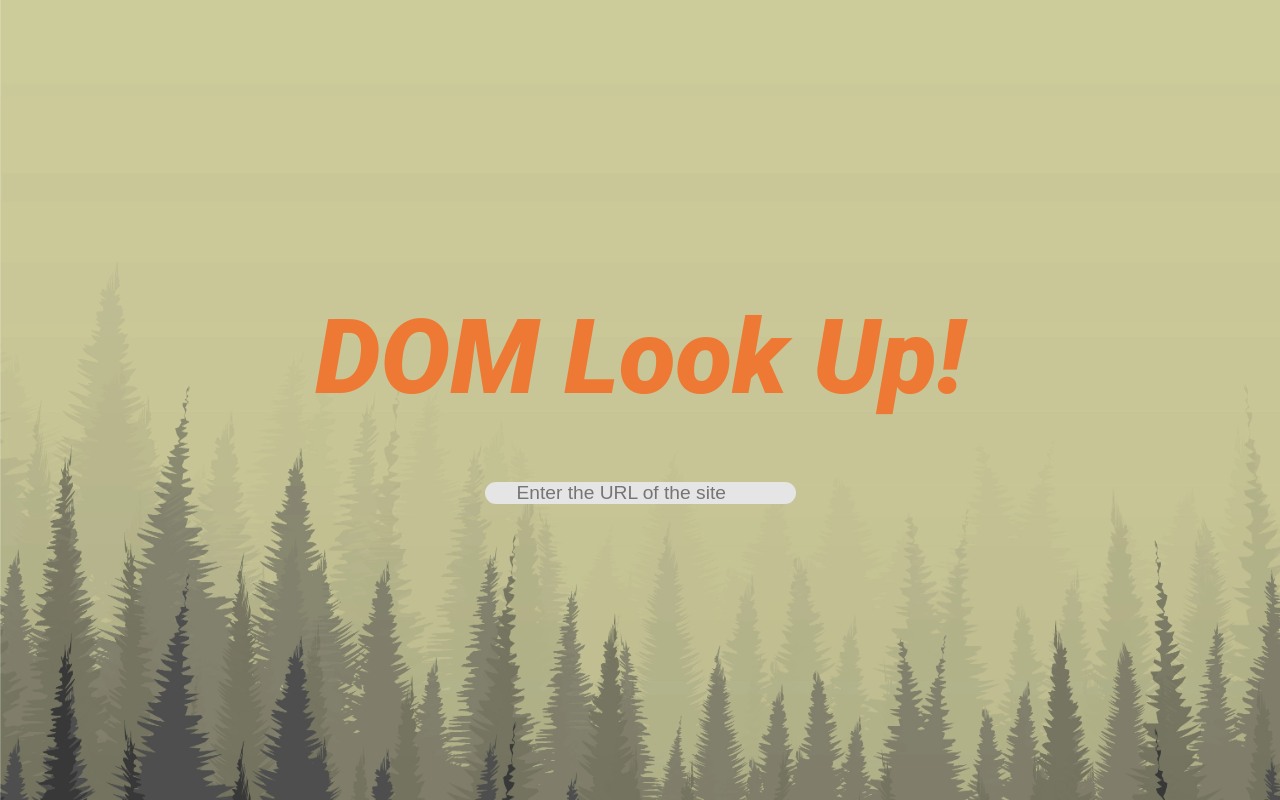
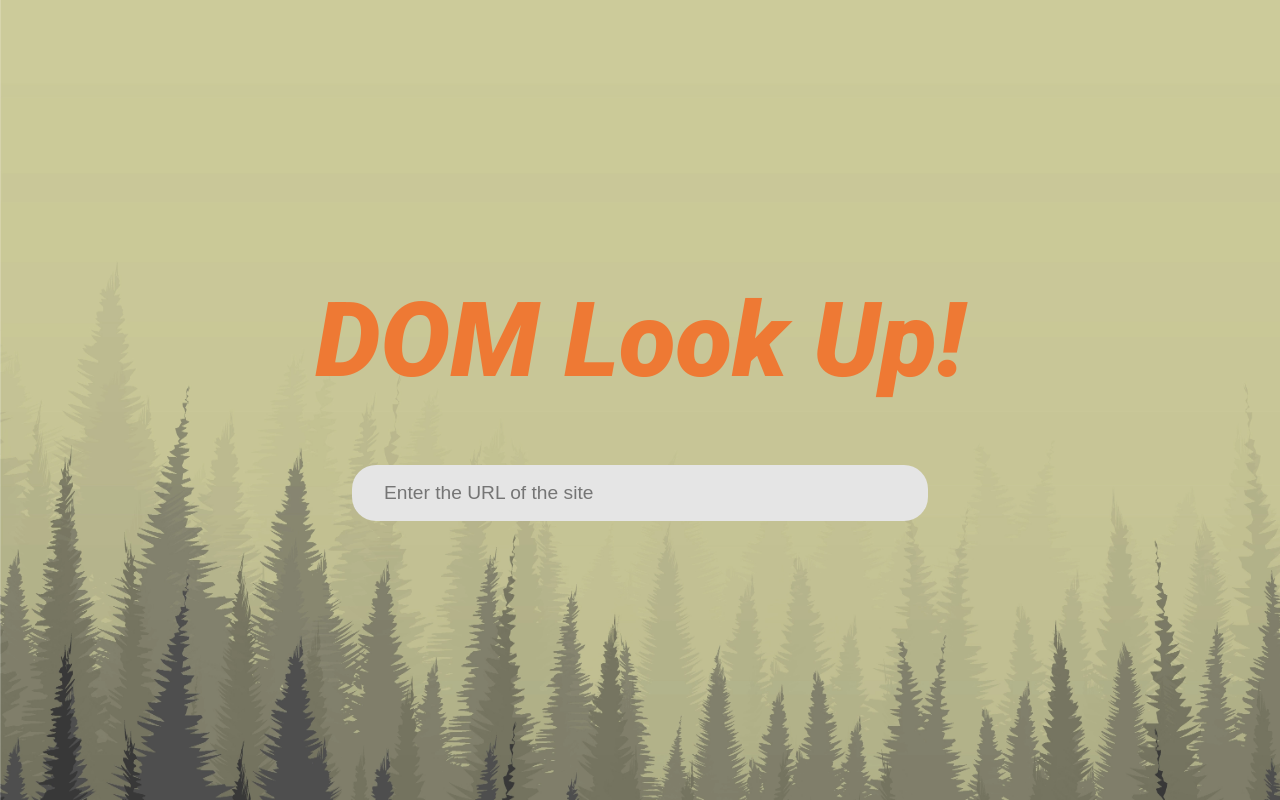
Before and after one commit to 0jaaack/dom-look-up, an Angular app: page / in a window 1280 px wide. Built offline with nearby package versions, Linux system fonts and the light colour scheme.

Commit message:
[Feature] create UrlService

```diff
--- a/src/app/header/header.component.html
+++ b/src/app/header/header.component.html
@@ -1,4 +1,4 @@
 <header class="header">
-  <div class="header__logo">Dom Look Up!</div>
-  <input class="header__search" type="text"/>
+  <a href="/" class="header__logo">Dom Look Up!</a>
+  <app-search-bar size="small"></app-search-bar>
 </header>
--- a/src/app/search-bar/search-bar.component.html
+++ b/src/app/search-bar/search-bar.component.html
@@ -1,7 +1,8 @@
 <input
-  class="search-bar"
+  [ngClass]="'search-bar search-bar--' + size"
   type="url"
   placeholder="Enter the URL of the site"
   (input)="handleInput($event)"
   (keydown)="handleKeyDown($event)"
+  [value]="input"
 >
--- a/src/app/search-bar/search-bar.component.ts
+++ b/src/app/search-bar/search-bar.component.ts
@@ -1,6 +1,7 @@
-import { Component, Output, EventEmitter, OnDestroy, OnInit } from "@angular/core";
+import { Component, Input, Output, EventEmitter, OnDestroy, OnInit } from "@angular/core";
 import { debounceTime, Subject, switchMap, filter, tap } from "rxjs";
 import { DomTreeService } from "../dom-tree.service";
+import { UrlService } from "../url.service";
 import { Router } from "@angular/router";
 import { URL } from "src/types";
 
@@ -16,13 +17,16 @@
 export class SearchBarComponent implements OnInit, OnDestroy {
   inputEventSubject$ = new Subject<URL>();
   enterEventSubject$ = new Subject<URL>();
-  message = "";
 
   constructor(
+    private url: UrlService,
     private tree: DomTreeService,
     private router: Router,
-  ) {}
+  ) { }
 
+  input = this.url.url;
+
+  @Input() size!: string;
   @Output() onError = new EventEmitter();
 
   ngOnInit() {
@@ -30,8 +34,8 @@
       .pipe(
         debounceTime(300),
         filter((url) => urlRegExp.test(url)),
-        tap((url) => console.log("ok", url)),
-        switchMap(async (url) => url && this.tree.parseDomTree(url))
+        tap((url) => this.url.setUrl(url)),
+        switchMap(async (url) => this.tree.parseDomTree(url))
       )
       .subscribe();
 
--- a/src/app/search/search.component.html
+++ b/src/app/search/search.component.html
@@ -8,5 +8,8 @@
 <div class="search">
   <h1 class="search__title">DOM Look Up!</h1>
   <p class="search__message">{{ message }}</p>
-  <app-search-bar (onError)="handleError(message)"></app-search-bar>
+  <app-search-bar
+    size="large"
+    (onError)="handleError(message)"
+  ></app-search-bar>
 </div>
--- /dev/null
+++ b/src/app/url.service.ts
@@ -0,0 +1,13 @@
+import { Injectable } from "@angular/core";
+import { URL } from "src/types";
+
+@Injectable({
+  providedIn: "root"
+})
+export class UrlService {
+  url: string = "";
+
+  setUrl(url: URL) {
+    this.url = url;
+  }
+}
```
